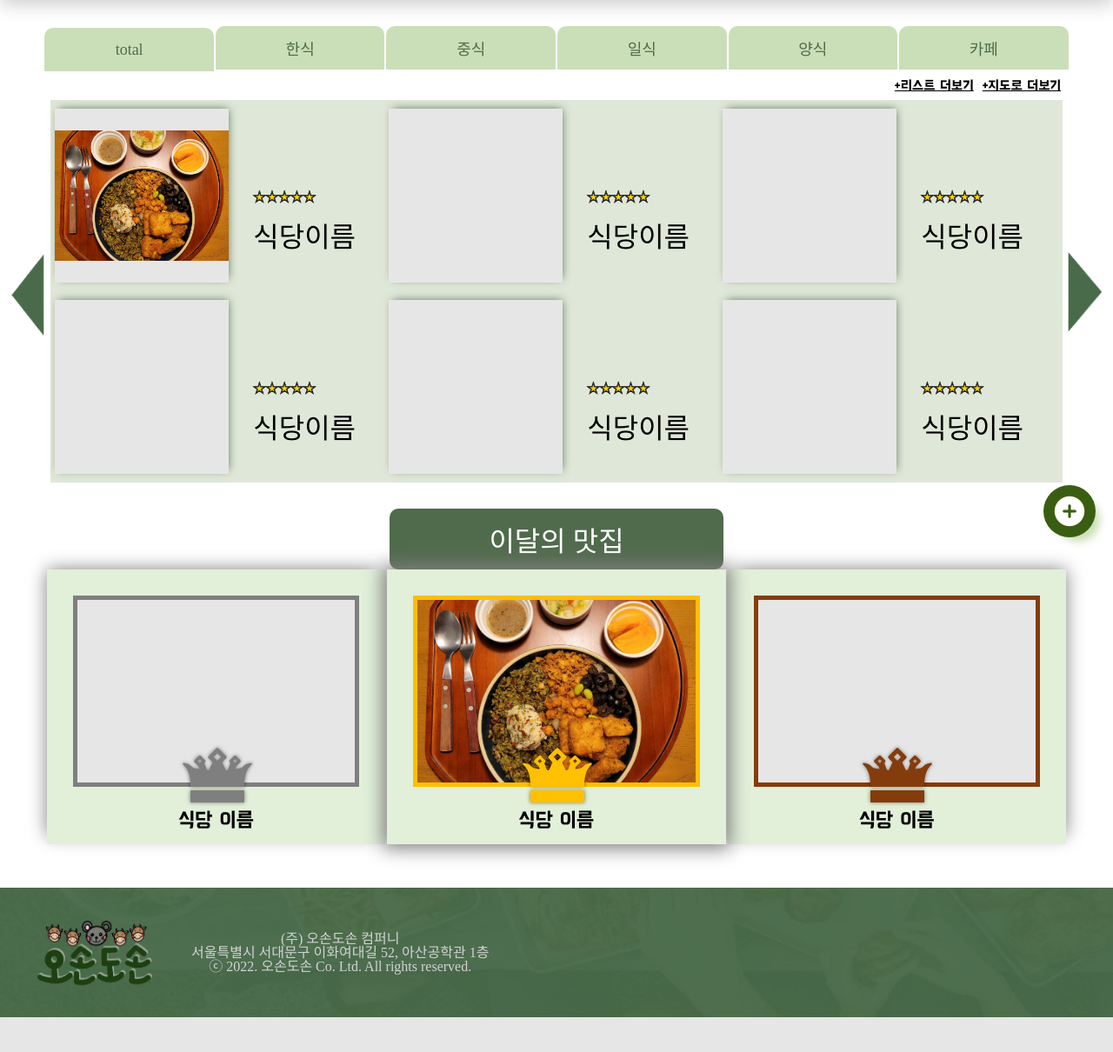
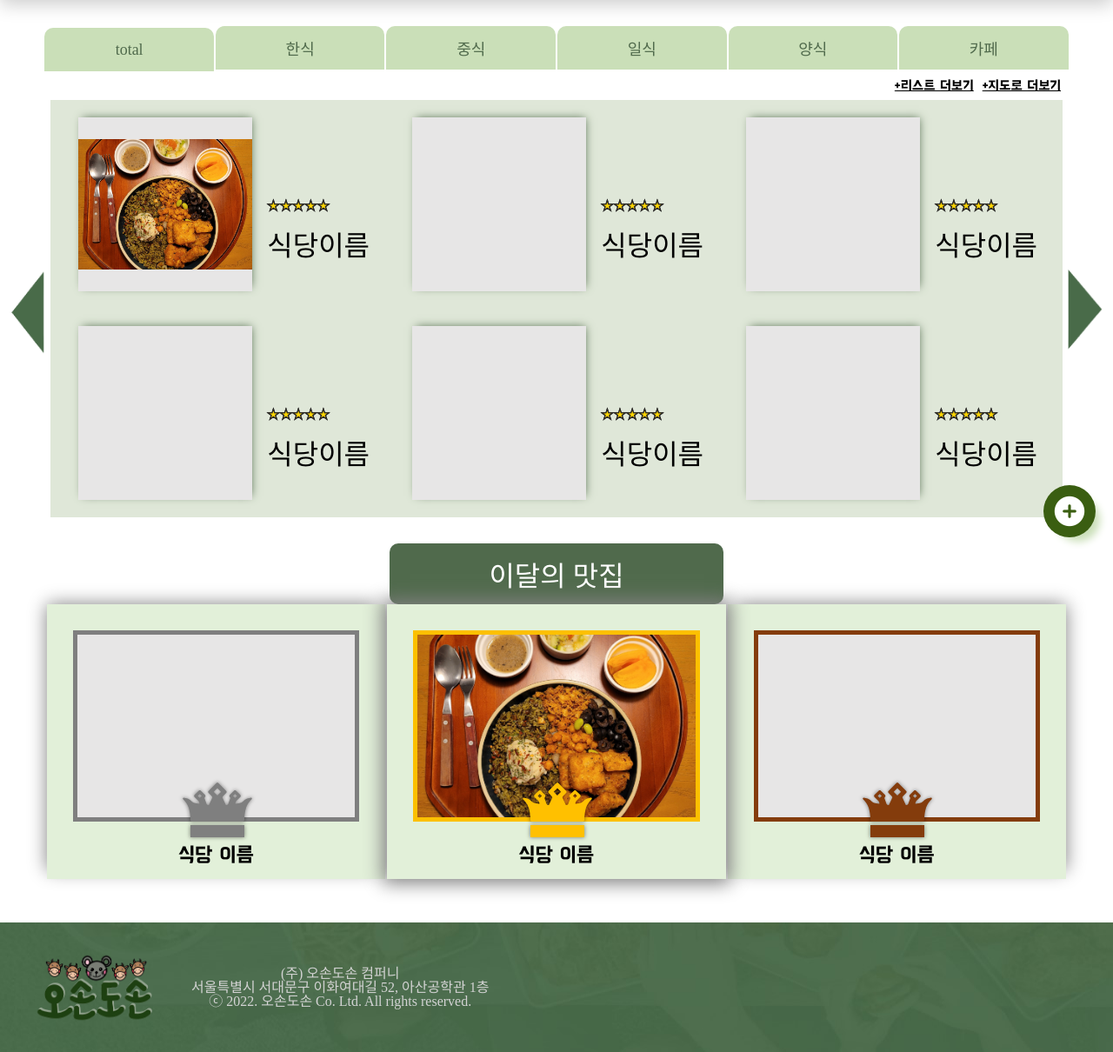
Before and after one commit to Oson-Doson/ospTeamProject, a Flask app: template ospTeamProject/flask_project/templates/home.html in a window 1280 px wide. Shown: the part 152-1362 px from the top of the page at 87% size. Before the commit the page ends 1322 px from the top, so only its background shows below. Run offline with Flask 2, Linux system fonts and the light colour scheme; the template is opened without the code that fills it, so the values that code supplies are empty; some web fonts are replaced.

Commit message:
home 화면 css 수정

```diff
--- a/ospTeamProject/flask_project/static/home.css
+++ b/ospTeamProject/flask_project/static/home.css
@@ -17,7 +17,7 @@ html{
 }
 body{
     position:relative;
-    min-width:1000px;
+    min-width:1200px;
     margin:0 auto;
     font-size:100%;
     line-height:100%;
@@ -87,11 +87,12 @@ li {
     list-style-type:none;
     float:left;
     width:33%;
-    border-radius:10px;
+}
+li .restaurant-item{
     transition:background-color .3s ease;
     transition:box-shadow .3s ease;
 }
-li:hover{
+li:hover .restaurant-item{
     background-color:#CADFB8;
     box-shadow:0px 0px 30px -5px #506A4C;
 }
@@ -99,10 +100,13 @@ li:hover{
 
 
 .restaurant-item{
+    border-radius:10px;
     display:flex;
     align-items:center;
     cursor:pointer;
-    margin: 10px 5px 10px 5px;
+    margin-top:10px;
+    margin-bottom:10px;
+    margin-left:12px;
 }
 
 
@@ -113,6 +117,9 @@ li:hover{
     padding:0;
     box-shadow:2px -2px 10px -3px #506A4C;
     margin-right:auto;
+    margin-left:20px;
+    margin-top:10px;
+    margin-bottom:10px;
     background-size:100%;
     background-position:center center;
     background-repeat:no-repeat;
@@ -127,6 +134,7 @@ li:hover .thumb{
 .thumb1{
     background-image:url(./home/food3.jpg);
 }
+
 
 .info{
     margin-right:auto;
--- a/ospTeamProject/flask_project/static/list.css
+++ b/ospTeamProject/flask_project/static/list.css
@@ -117,6 +117,7 @@ div.SORTAREA {
 /* 리스트 */
 /*        */
 
+
 div.list {
     margin: 14px;
     margin-right: 2px;
--- a/ospTeamProject/flask_project/templates/list.html
+++ b/ospTeamProject/flask_project/templates/list.html
@@ -1,4 +1,5 @@
 <html>
+
 <head>
 	<meta name="viewport" content="width=device-width, initial-scale=1.0">
 	<meta charset="utf-8">
@@ -185,4 +186,5 @@
 	</footer>
 
 </body>
+
 </html>
```
Lines whose indentation alone changed are shown as unchanged.
